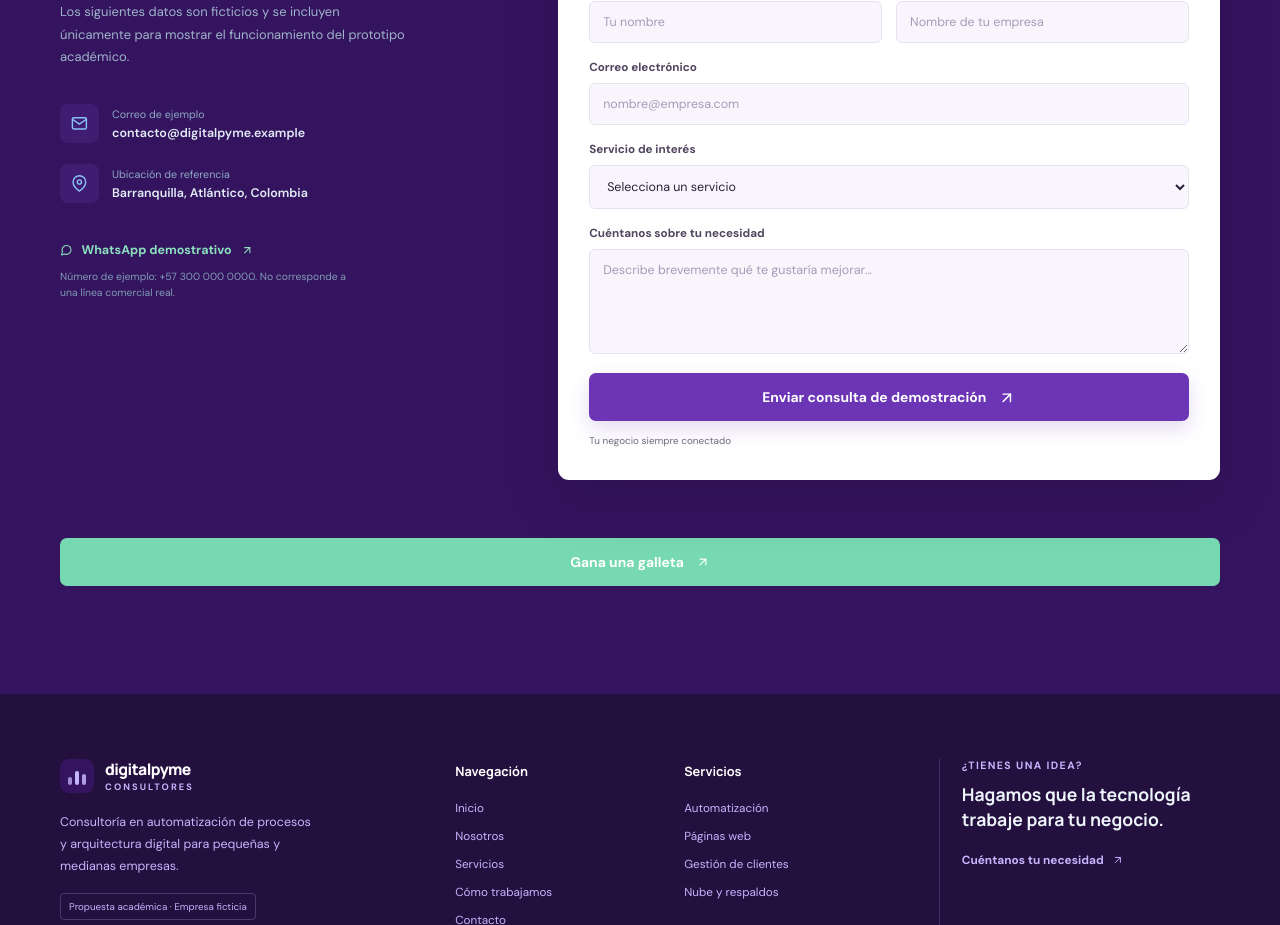
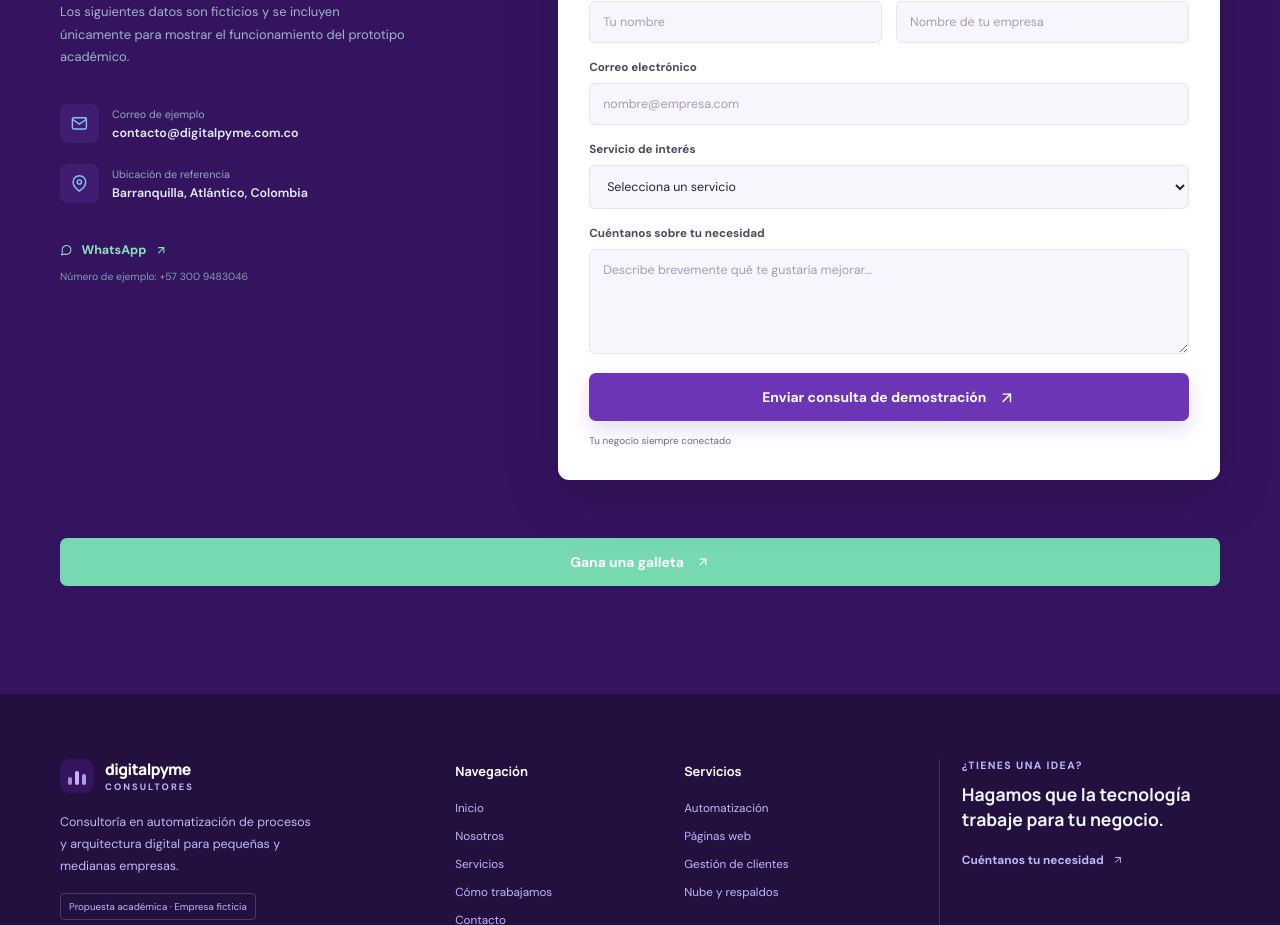
Before and after one commit to Joiner-Mendoza/DigytalPyme, a React (Vite) app: page / in a window 1280 px wide. Shown: the part 5838-6763 px from the top of the page. Built offline with nearby package versions, Linux system fonts and the light colour scheme.

Commit message:
Update contact email and WhatsApp number in Contact.jsx

```diff
--- a/src/components/Contact.jsx
+++ b/src/components/Contact.jsx
@@ -74,12 +74,12 @@ export default function Contact() {
               <h3>Conversemos sobre una posible solución.</h3>
               <p>Los siguientes datos son ficticios y se incluyen únicamente para mostrar el funcionamiento del prototipo académico.</p>
             </div>
-            <div className="contact-detail"><span><FiMail /></span><div><small>Correo de ejemplo</small><strong>contacto@digitalpyme.example</strong></div></div>
+            <div className="contact-detail"><span><FiMail /></span><div><small>Correo de ejemplo</small><strong>contacto@digitalpyme.com.co</strong></div></div>
             <div className="contact-detail"><span><FiMapPin /></span><div><small>Ubicación de referencia</small><strong>Barranquilla, Atlántico, Colombia</strong></div></div>
             <a className="whatsapp-demo" href="https://wa.me/573000000000" target="_blank" rel="noreferrer">
-              <FiMessageCircle /> WhatsApp demostrativo <FiArrowUpRight />
+              <FiMessageCircle /> WhatsApp  <FiArrowUpRight />
             </a>
-            <small className="demo-caption">Número de ejemplo: +57 300 000 0000. No corresponde a una línea comercial real.</small>
+            <small className="demo-caption">Número de ejemplo: +57 300 9483046</small>
           </div>
 
           <form className="contact-form reveal" onSubmit={handleSubmit}>
```
